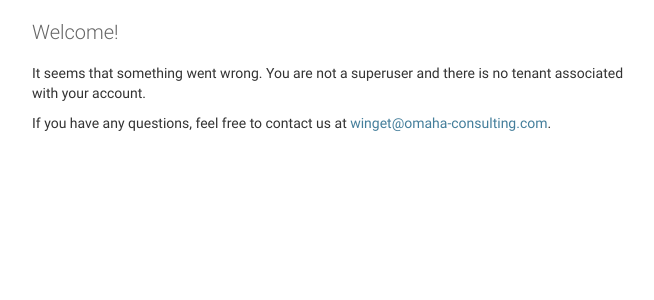
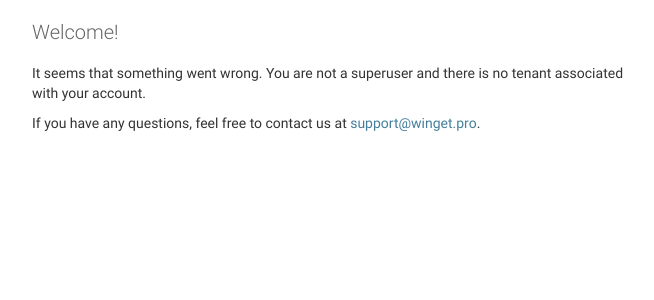
Before and after one commit to omaha-consulting/winget.pro, a Django app: template templates/admin/index.html in a window 1280 px wide. Shown: the part 20-320 px from the top of the page, without its empty margins (8-662 px from the left). Run offline with Django 3.2, Linux system fonts and the light colour scheme; the template is opened without the code that fills it, so the values that code supplies are empty.

Commit message:
Change support email to support@winget.pro

```diff
--- a/templates/admin/base_site.html
+++ b/templates/admin/base_site.html
@@ -8,7 +8,7 @@
 {% block footer_branding %}
     &copy; {% now "Y" %}
     <a href="https://omaha-consulting.com">Omaha Consulting</a>
-    <a href="mailto:winget@omaha-consulting.com">winget@omaha-consulting.com</a>
+    <a href="mailto:support@winget.pro">support@winget.pro</a>
 {% endblock %}
 
 {# Right footer #}
--- a/templates/admin/index.html
+++ b/templates/admin/index.html
@@ -139,7 +139,7 @@
         {% endif %}
         <p>
             If you have any questions, feel free to contact us at
-            <a href="mailto:winget@omaha-consulting.com">winget@omaha-consulting.com</a>.
+            <a href="mailto:support@winget.pro">support@winget.pro</a>.
         </p>
     </div>
 {% endblock %}
```
